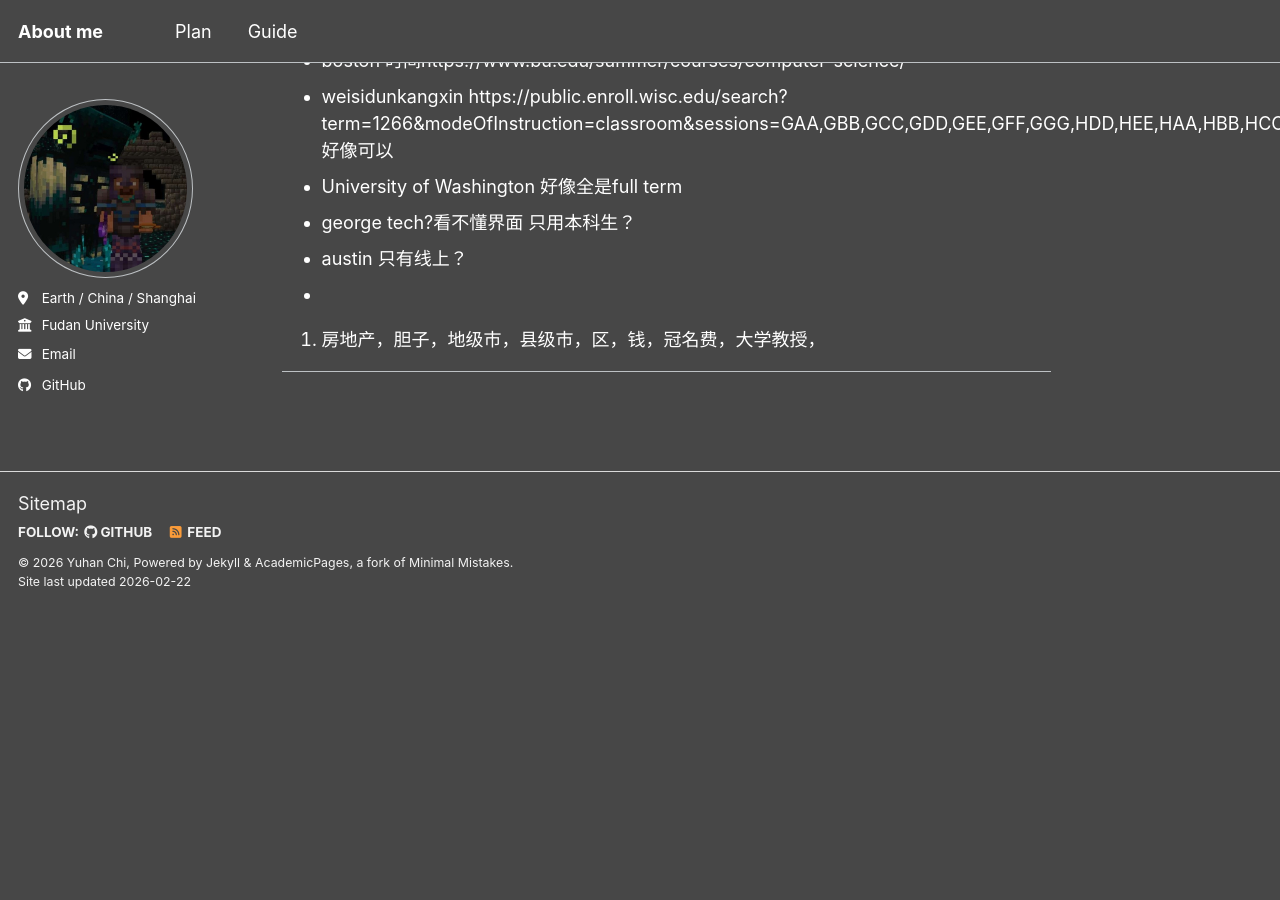
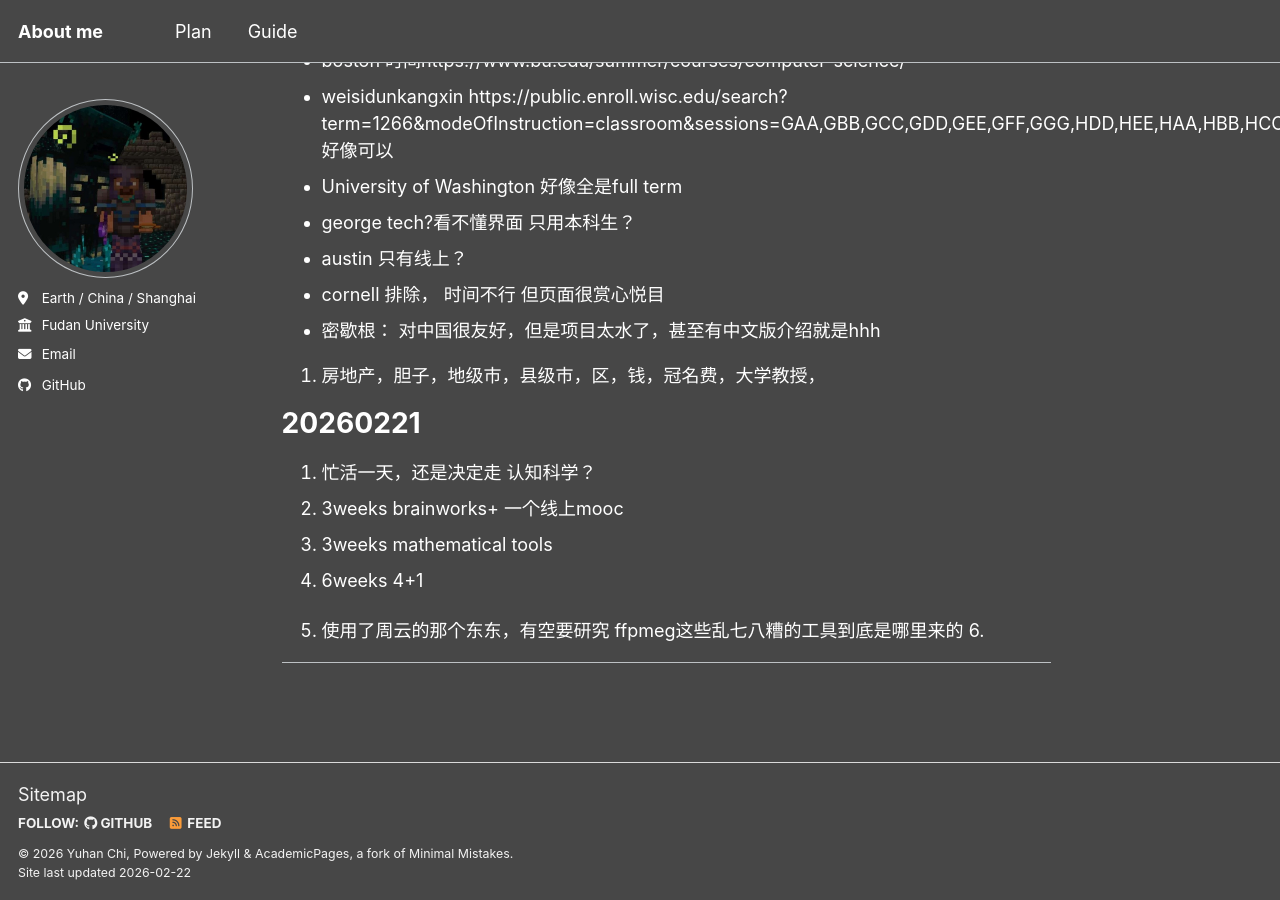
Before and after one commit to Chi-Shan0707/Chi-Shan0707.github.io, a Jekyll site: the page built from _pages/review.md, in a window 1280 px wide and 900 px high, scrolled down 13209 px. Built offline with Jekyll 4.4.1, drawn with Linux system fonts in a browser that asks for light colours; a script bundle is joined from its source files by our own code; library files that are not in the unit come from our copies; before the commit the page ends 13818 px from its top, so only the background shows below that.

Commit message:
review: 20260221

```diff
--- a/_pages/review.md
+++ b/_pages/review.md
@@ -433,10 +433,20 @@ pred_dict, h_dict, _ = model(static_data, manhole_dyn_t, cell_dyn_t, h_dict)
   - University of Washington 好像全是full term
   - george tech?看不懂界面 只用本科生？
   - austin  只有线上？
-  -
+  - cornell  排除， 时间不行 但页面很赏心悦目
+  - 密歇根： 对中国很友好，但是项目太水了，甚至有中文版介绍就是hhh
 
 
 6. 房地产，胆子，地级市，县级市，区，钱，冠名费，大学教授，
 
 
+# 20260221
+1. 忙活一天，还是决定走  认知科学？
+2. 3weeks   brainworks+ 一个线上mooc
+3. 3weeks   mathematical tools
+4. 6weeks   4+1
+
+5. 使用了周云的那个东东，有空要研究 ffpmeg这些乱七八糟的工具到底是哪里来的
+6.
+
 ---
```
